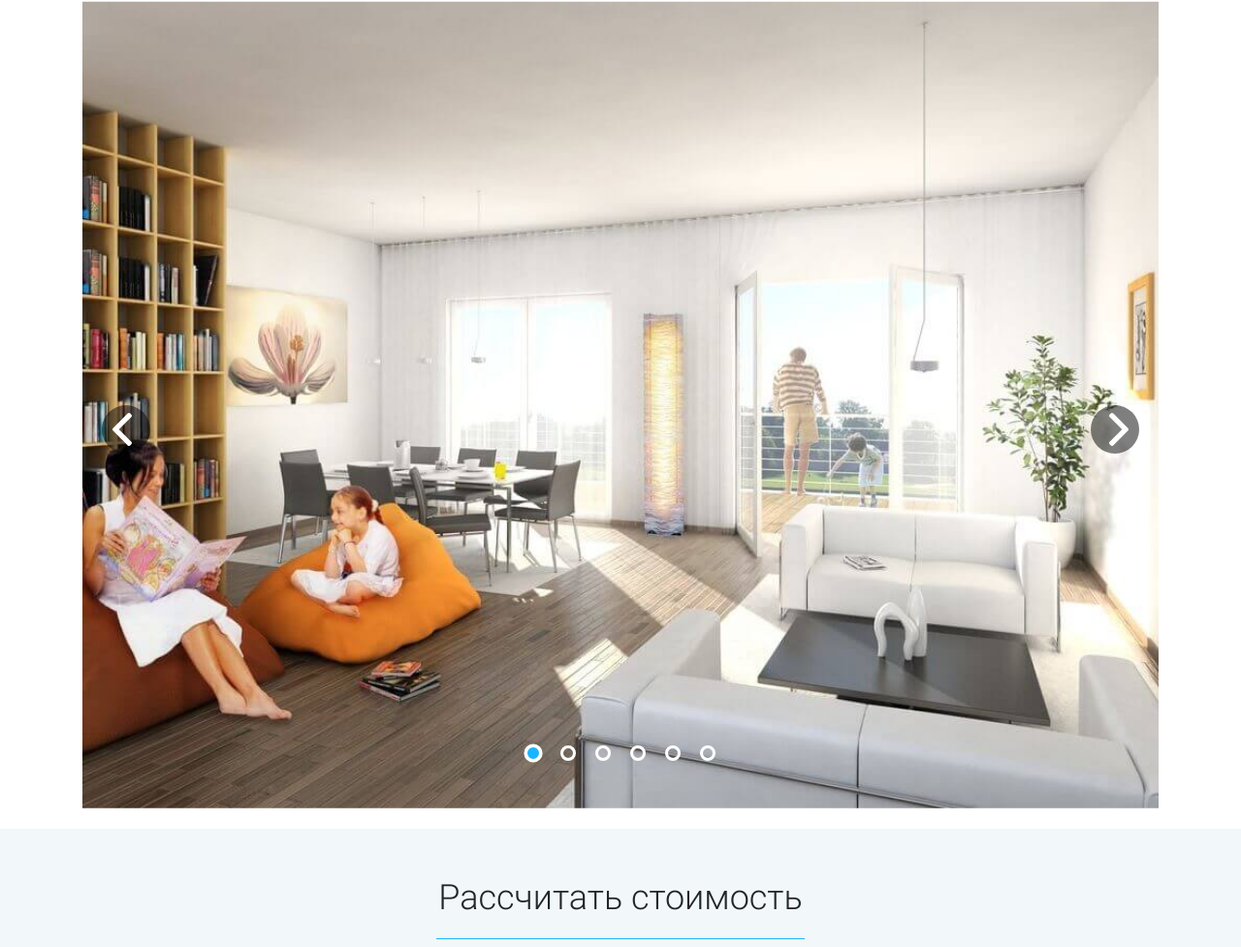
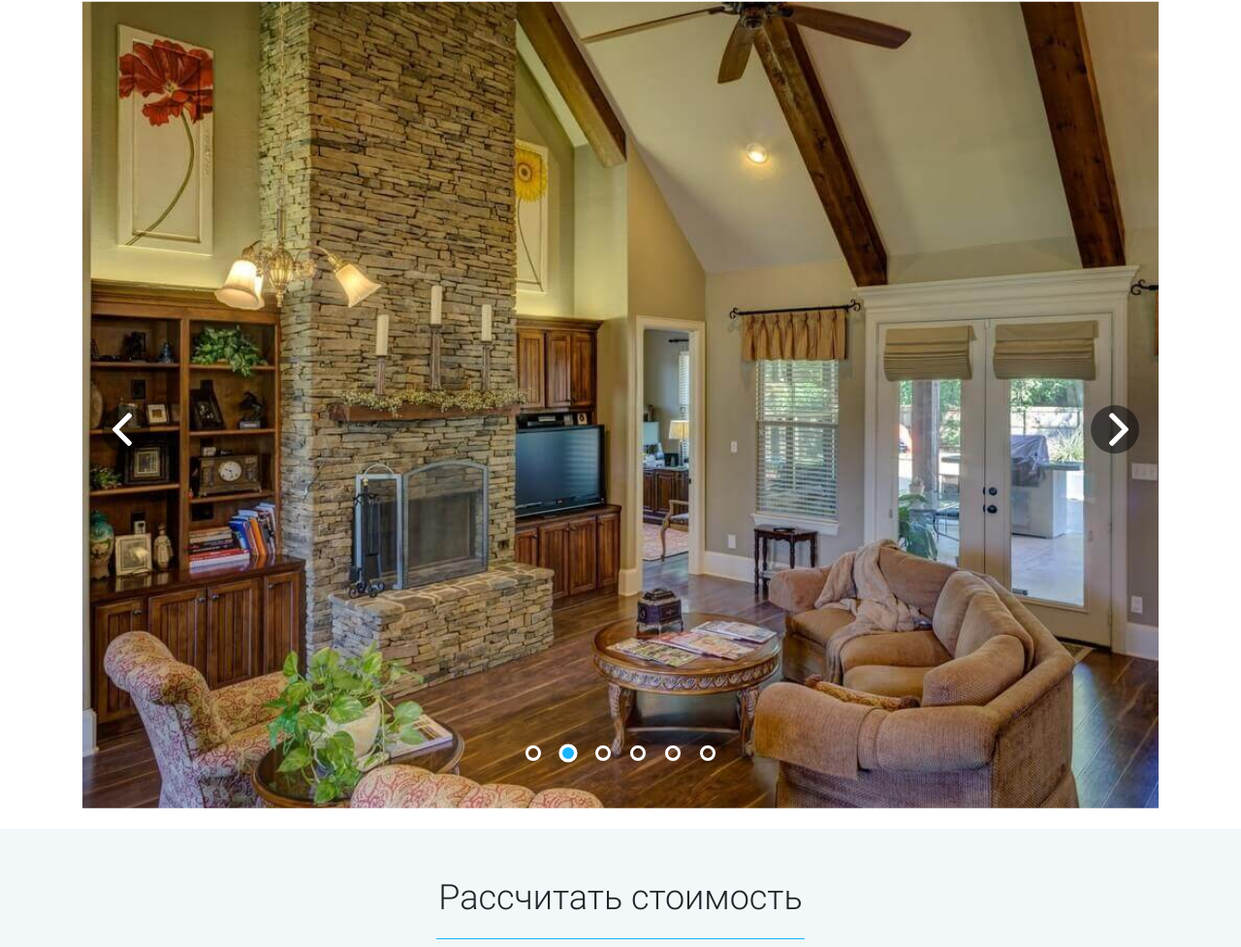
Before and after one commit to MarinaKuvshinova/basics2-js, a plain HTML site: page index.html in a window 1280 px wide. Shown: the part 1536-2513 px from the top of the page at 97% size. Drawn offline with Linux system fonts and the light colour scheme.

Commit message:
worked with slider

```diff
--- a/index.html
+++ b/index.html
@@ -177,14 +177,7 @@
 			<li class="portfolio-item"><img src="images/portfilio/portfolio-10.jpg" alt="portfolio"></li>
 			<a href="#" class="portfolio-btn prev" id="arrow-left"></a>
 			<a href="#" class="portfolio-btn next" id="arrow-right"></a>
-			<ul class="portfolio-dots">
-				<li class="dot dot-active"></li>
-				<li class="dot"></li>
-				<li class="dot"></li>
-				<li class="dot"></li>
-				<li class="dot"></li>
-				<li class="dot"></li>
-			</ul>
+			<ul class="portfolio-dots"></ul>
 		</ul>
 	</div>
 </div>
--- a/scripts/script.js
+++ b/scripts/script.js
@@ -223,4 +223,111 @@ window.addEventListener('DOMContentLoaded', () => {
         });
     };
     tabs();
+
+    //слайдер
+    const slider = () => {
+        const slide = document.querySelectorAll('.portfolio-item'),
+            slider = document.querySelector('.portfolio-content'),
+            dots = document.querySelector('.portfolio-dots');
+
+        let currentSlide = 0,
+            interval,
+            dot;
+
+        const prevSlide = (elem, index, strClass) => {
+            elem[index].classList.remove(strClass);
+        };
+
+        const nextSlide = (elem, index, strClass) => {
+            elem[index].classList.add(strClass);
+        };
+
+        const autoPlaySlide = () => {
+            prevSlide(slide, currentSlide, 'portfolio-item-active');
+            prevSlide(dot, currentSlide, 'dot-active');
+            currentSlide++;
+
+            if (currentSlide >= slide.length) {
+                currentSlide = 0;
+            }
+
+            nextSlide(slide, currentSlide, 'portfolio-item-active');
+            nextSlide(dot, currentSlide, 'dot-active');
+        };
+
+        const startSlide = (time = 1500) => {
+            interval = setInterval(autoPlaySlide, time);
+        };
+
+        const stopSlide = () => {
+            clearInterval(interval);
+        };
+
+        const init = () => {
+            for (let i = 0; i < slide.length; i++) {
+                const li = document.createElement('li');
+
+                if (i === 0) {
+                    li.classList.add('dot-active');
+                }
+
+                li.classList.add('dot');
+                dots.appendChild(li);
+            }
+
+            dot = dots.querySelectorAll('.dot');
+        };
+
+        slider.addEventListener('click', event => {
+            event.preventDefault();
+
+            const target = event.target;
+
+            if (!target.matches('.portfolio-btn, .dot')) {
+                return;
+            }
+
+            prevSlide(slide, currentSlide, 'portfolio-item-active');
+            prevSlide(dot, currentSlide, 'dot-active');
+
+            if (target.matches('#arrow-right')) {
+                currentSlide++;
+            } else if (target.matches('#arrow-left')) {
+                currentSlide--;
+            } else if (target.matches('.dot')) {
+                dot.forEach((elem, index) => {
+                    if (elem === target) {
+                        currentSlide = index;
+                    }
+                });
+            }
+
+            if (currentSlide >= slide.length) {
+                currentSlide = 0;
+            }
+
+            if (currentSlide < 0) {
+                currentSlide = slide.length - 1;
+            }
+
+            nextSlide(slide, currentSlide, 'portfolio-item-active');
+            nextSlide(dot, currentSlide, 'dot-active');
+        });
+
+        slider.addEventListener('mouseover', event => {
+            if (event.target.matches('.portfolio-btn') || event.target.matches('.dot')) {
+                stopSlide();
+            }
+        });
+
+        slider.addEventListener('mouseout', event => {
+            if (event.target.matches('.portfolio-btn') || event.target.matches('.dot')) {
+                startSlide();
+            }
+        });
+
+        init();
+        startSlide(3000);
+    };
+    slider();
 });
```
